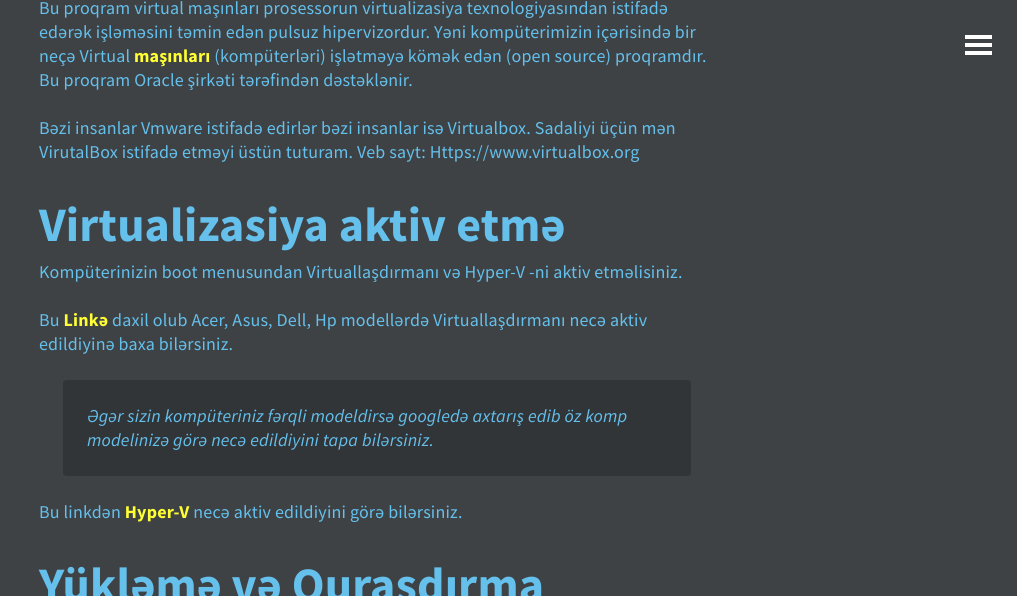
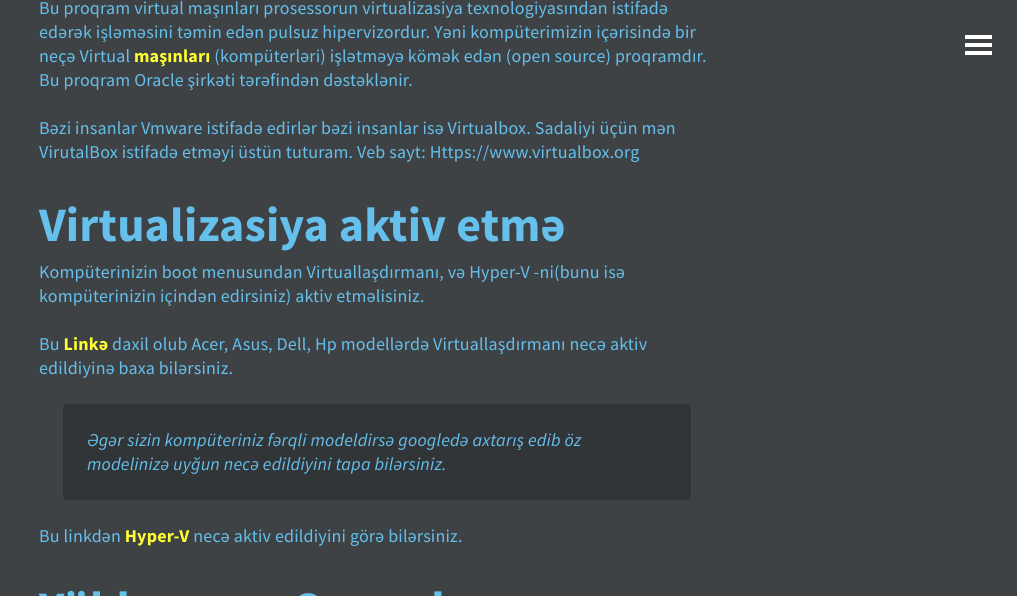
Before and after one commit to Rufan0/blog, a Jekyll site: the page built from _posts/2022-02-03-Virtualbox.md, in a window 1280 px wide and 900 px high, scrolled down 483 px, cut to the strip 0-596 px from the top of the window. Shown: the whole strip, without its empty margins (263-1280 px from the left). Built offline with Jekyll 4.4.1, drawn with Linux system fonts in a browser that asks for light colours; comment, search, counter and statistics services are not loaded; some of the changed text lies outside the part shown.

Commit message:
end update

```diff
--- a/_posts/2022-02-03-Virtualbox.md
+++ b/_posts/2022-02-03-Virtualbox.md
@@ -16,13 +16,12 @@ Veb sayt: Https://www.virtualbox.org
 
 # Virtualizasiya aktiv etmə
 
-Kompüterinizin boot menusundan Virtuallaşdırmanı və Hyper-V -ni aktiv etməlisiniz.
-
+Kompüterinizin boot menusundan Virtuallaşdırmanı, və Hyper-V -ni(bunu isə kompüterinizin içindən edirsiniz) aktiv etməlisiniz.
 
 Bu [Linkə](https://support.bluestacks.com/hc/tr/articles/115003910391-Bilgisayar%C4%B1mda-Sanalla%C5%9Ft%C4%B1rmay%C4%B1-VT-Nas%C4%B1l-Etkinle%C5%9Ftirebilirim-) daxil olub
 Acer, Asus, Dell, Hp modellərdə Virtuallaşdırmanı necə aktiv edildiyinə baxa bilərsiniz.
 
-> Əgər sizin kompüteriniz fərqli modeldirsə googledə axtarış edib öz komp modelinizə görə necə edildiyini tapa bilərsiniz.
+> Əgər sizin kompüteriniz fərqli modeldirsə googledə axtarış edib öz modelinizə uyğun necə edildiyini tapa bilərsiniz.
 
 Bu linkdən [Hyper-V](https://itigic.com/tr/hyper-v-turn-windows-10-virtualization-on-and-off/) necə aktiv edildiyini görə bilərsiniz.
 
```
Also changed, not shown: other parts of _posts/2022-02-03-Virtualbox.md (+1 -3 lines).
